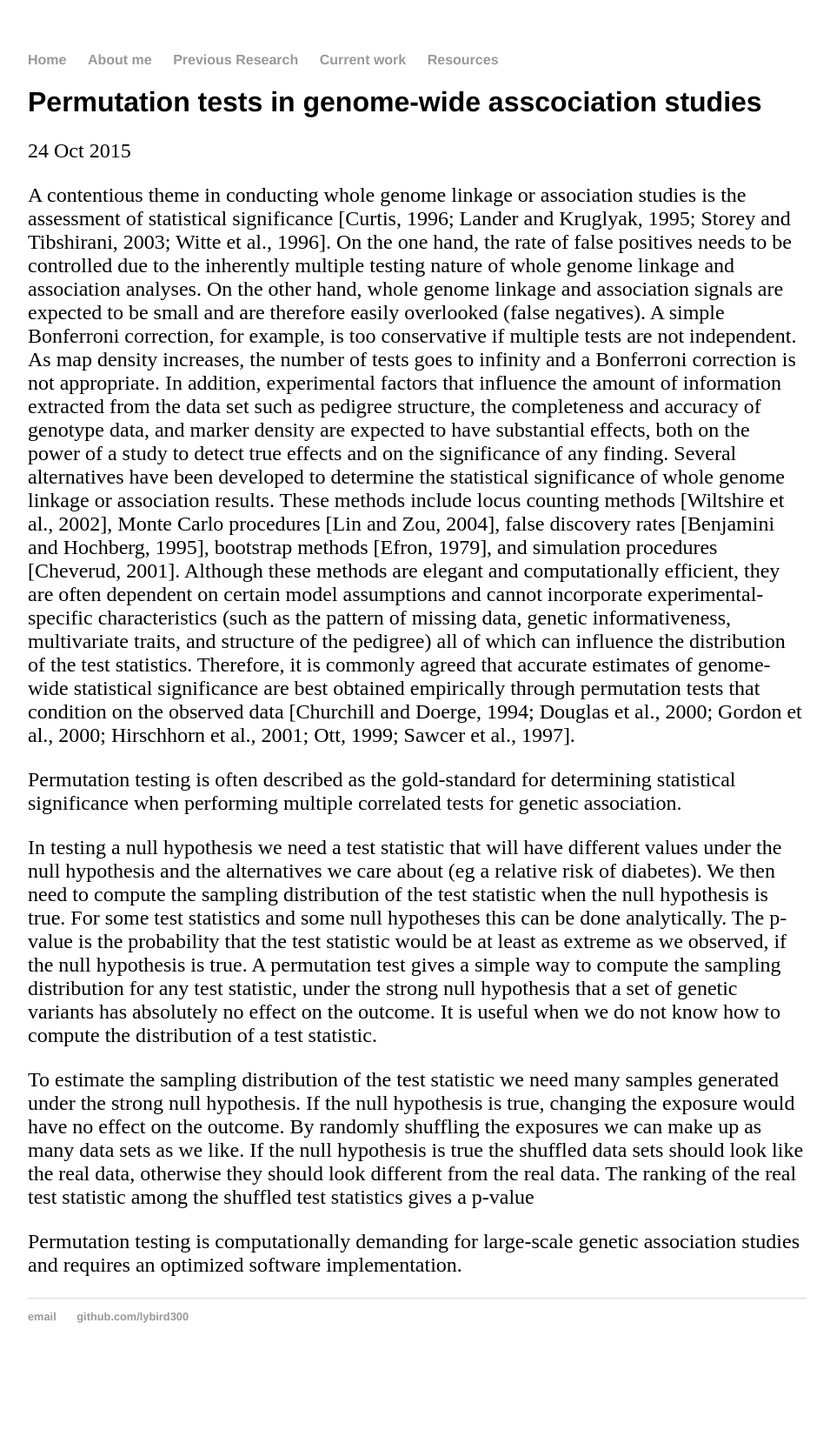
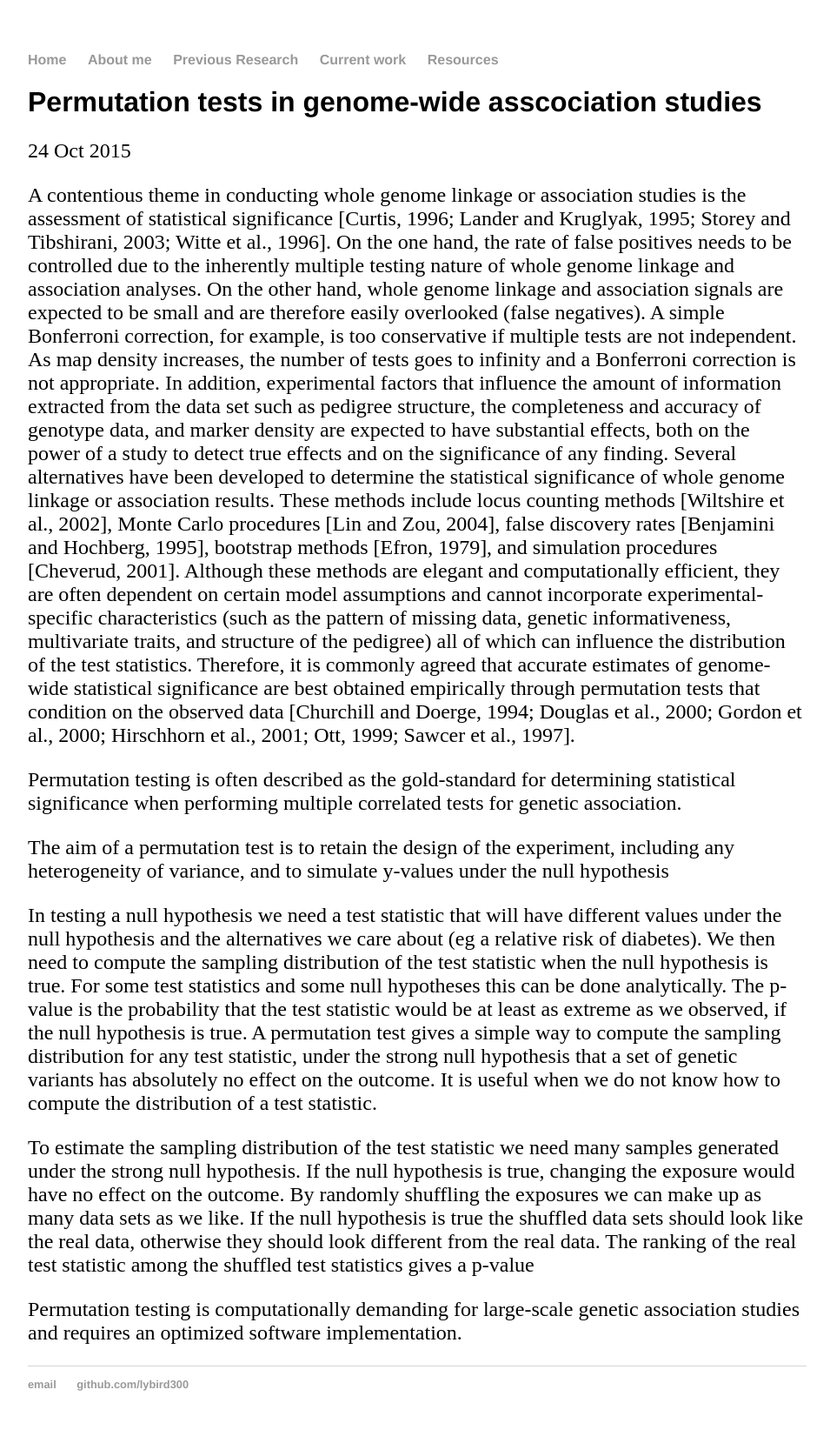
Before and after one commit to lybird300/lybird300.github.io, a Jekyll site: the page built from _posts/2015-10-24-permutation.md, in a window 1280 px wide. Shown: the whole page at 87% size, without its empty margins (160-1115 px from the left). Built offline with Jekyll 4.4.1, drawn with Linux system fonts in a browser that asks for light colours; before the commit the page ends 1581 px from its top, so only the background shows below that.

Commit message:
Update 2015-10-24-permutation.md

```diff
--- a/_posts/2015-10-24-permutation.md
+++ b/_posts/2015-10-24-permutation.md
@@ -42,6 +42,10 @@ Hirschhorn et al., 2001; Ott, 1999; Sawcer et al., 1997].
 
 Permutation testing is often described as the gold-standard for determining statistical significance when performing multiple correlated tests for genetic association.
 
+The aim of a permutation test is to retain the
+design of the experiment, including any heterogeneity of
+variance, and to simulate y-values under the null hypothesis
+
 In testing a null hypothesis we need a test statistic that will have different values under the null hypothesis and the alternatives we care about (eg a relative risk of diabetes). We then need to compute the sampling distribution of the test statistic when the null hypothesis is true. For some test statistics and some null hypotheses this can be done analytically. The p-value is the probability that the test statistic would be at least as extreme as we observed, if the null hypothesis is true. A permutation test gives a simple way to compute the sampling distribution for any test statistic, under the strong null hypothesis that a set of genetic variants has absolutely no effect on the outcome. It is useful when we do not know how to compute the distribution of a test statistic.
 
 To estimate the sampling distribution of the test statistic we need many samples generated under the strong null hypothesis. If the null hypothesis is true, changing the exposure would have no effect on the outcome. By randomly shuffling the exposures we can make up as many data sets as we like. If the null hypothesis is true the shuffled data sets should look like the real data, otherwise they should look different from the real data. The ranking of the real test statistic among the shuffled test statistics gives a p-value
```
